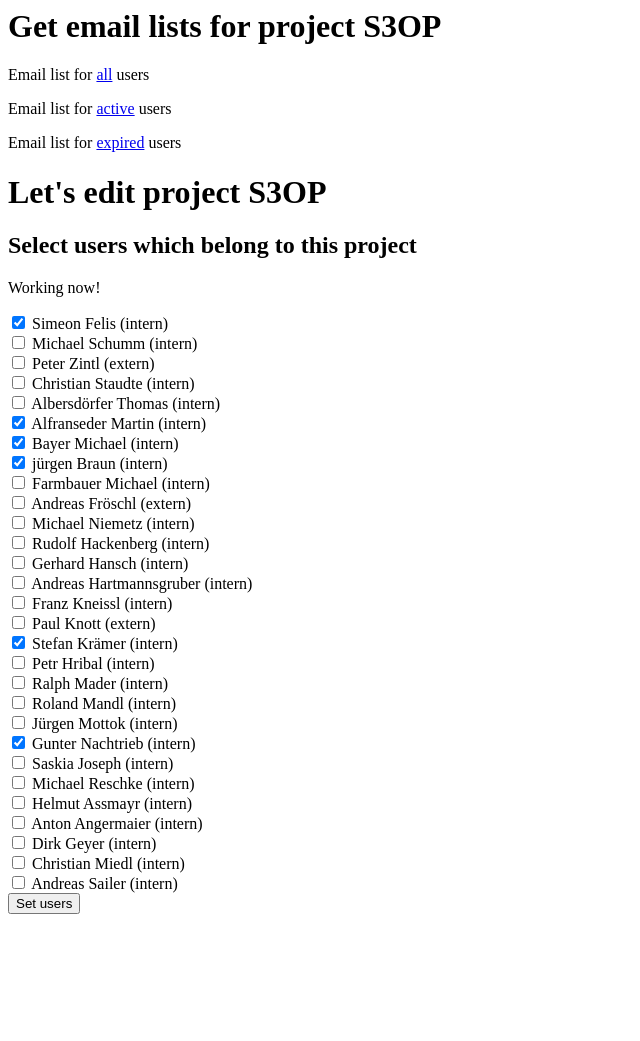
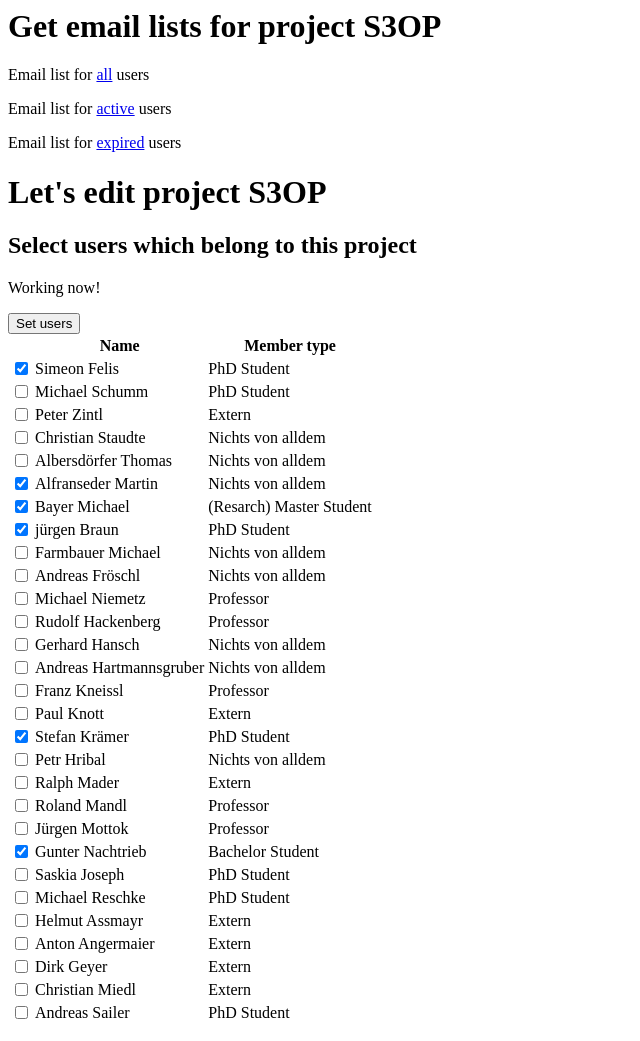
Before and after one commit to simeonfelis/apache_admin, a Django app: page /projectmod/1 in a window 1280 px wide. Shown: the whole page, without its empty margins (0-640 px from the left). Before the commit the page ends 914 px from the top, so only its background shows below. Run offline with Django 3.2, Linux system fonts and the light colour scheme; data comes from the database, SQL or seed files in the repository; parts of the project's set-up code (start-up, migrations or seed data) failed here and were passed over.

Commit message:
usermods template shows now a table rather that a list of users

```diff
--- a/templates/usermod.html
+++ b/templates/usermod.html
@@ -27,20 +27,32 @@
 
         <form action="{% url home %}projectmod/{{ project.pk }}" method="post">
         {% csrf_token %}
+        <table>
+            <tr>
+                <th></th><th>Name</th><th>Member type</th>
+            </tr>
             {% for user in users %}
             {% if not user.user.is_expired %}
+            <tr>
+                <td>
                     <input  type="checkbox"
                             name="set_user"
                             id="set_user_{{ forloop.counter }}"
                             {% if user.is_member %}checked="checked"{% endif %}
                             value="{{ user.user.pk }}" />
-<label for="set_user_{{ forloop.counter }}">
+                    <label for="set_user_{{ forloop.counter }}"></label>
+                </td>
+                <td>
                 {{ user.user }}
-    {% if user.user.extern %}(extern){% else %}(intern){% endif %}
-</label><br />
+                </td>
+                <td>
+                {{ user.user.get_member_type_display }}
+                </td>
+            </tr>
             {% endif %}{# user.user.is_expired #}
             {% endfor %}
             <input type="submit" value="Set users" />
+        </table>
         </form>
 
         {% else %}
```
Lines whose indentation alone changed are shown as unchanged.
